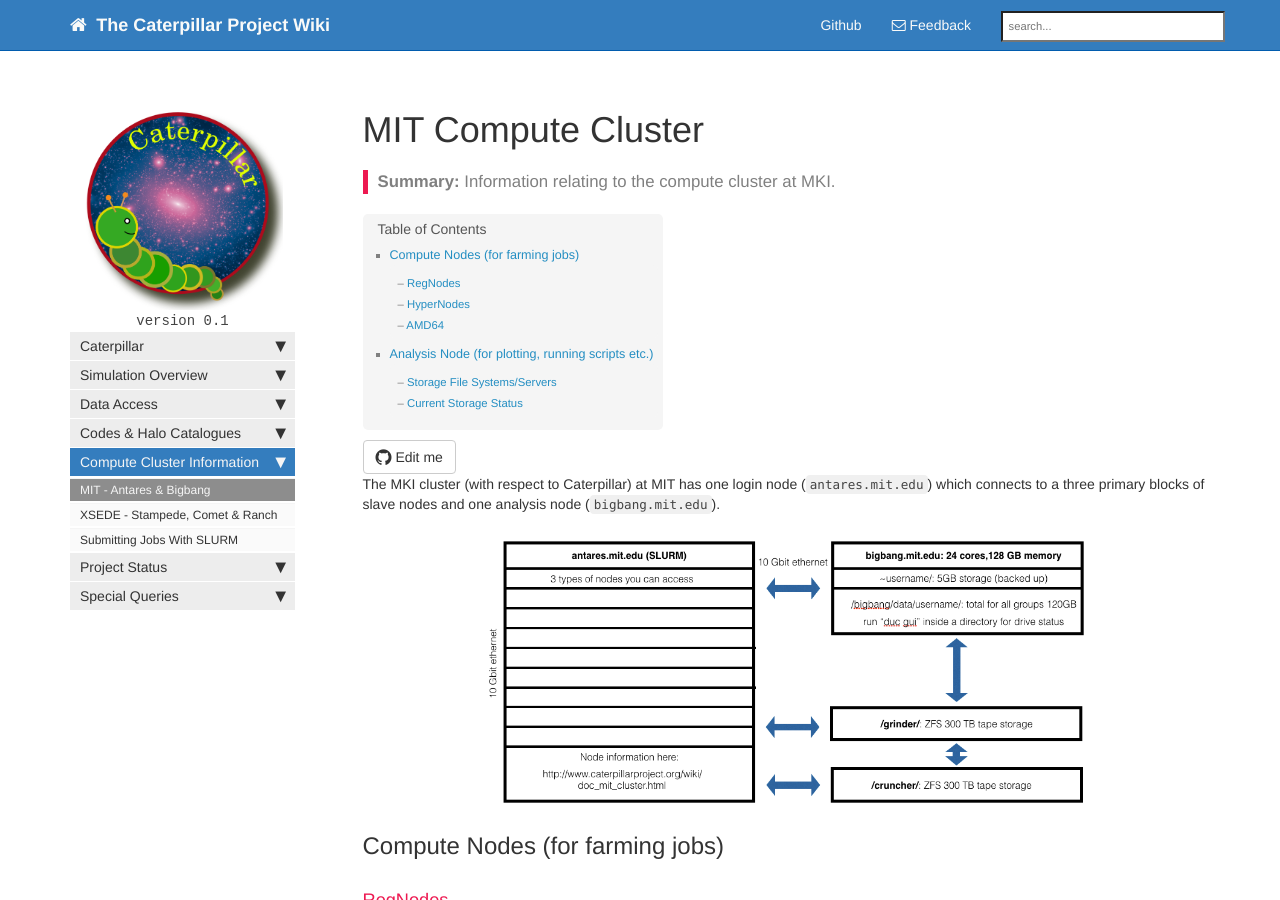
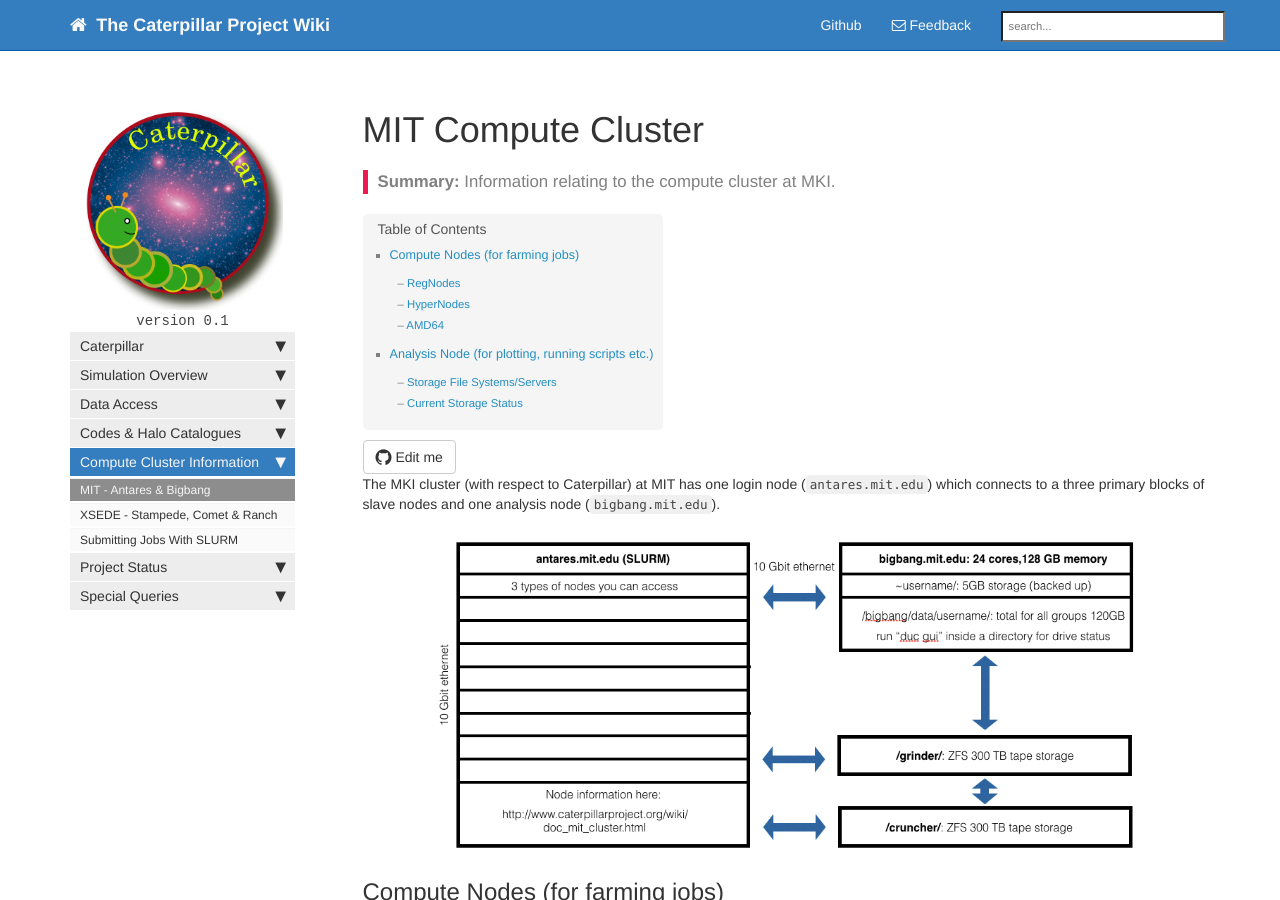
Before and after one commit to caterpillarproject/wiki, a Jekyll site: the page built from doc_mit_cluster.md, in a window 1280 px wide and 900 px high. Built offline with Jekyll 4.4.1, drawn with Linux system fonts in a browser that asks for light colours; nearby versions of some CDN libraries; library files that are not in the unit come from our copies; Markdown is read by kramdown in place of the engine named in the settings; comment, search, counter and statistics services are not loaded.

Commit message:
Update doc_mit_cluster.md

```diff
--- a/doc_mit_cluster.md
+++ b/doc_mit_cluster.md
@@ -8,7 +8,7 @@ summary: "Information relating to the compute cluster at MKI."
 The MKI cluster (with respect to Caterpillar) at MIT has one login node (`antares.mit.edu`) which connects to a three primary blocks of slave nodes and one analysis node (`bigbang.mit.edu`).
 
 <center>
-<img title="parent simulation" src="images/clustermap.png" style="max-width: 600px;">
+<img title="parent simulation" src="images/clustermap.png" style="max-width: 700px;">
 </center>
 
 ## Compute Nodes (for farming jobs)
```
